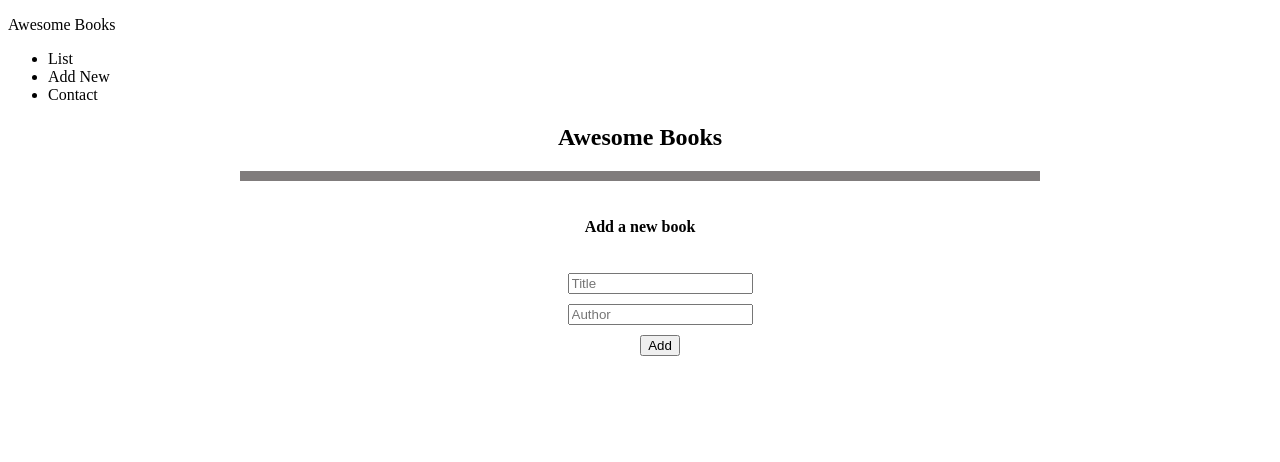
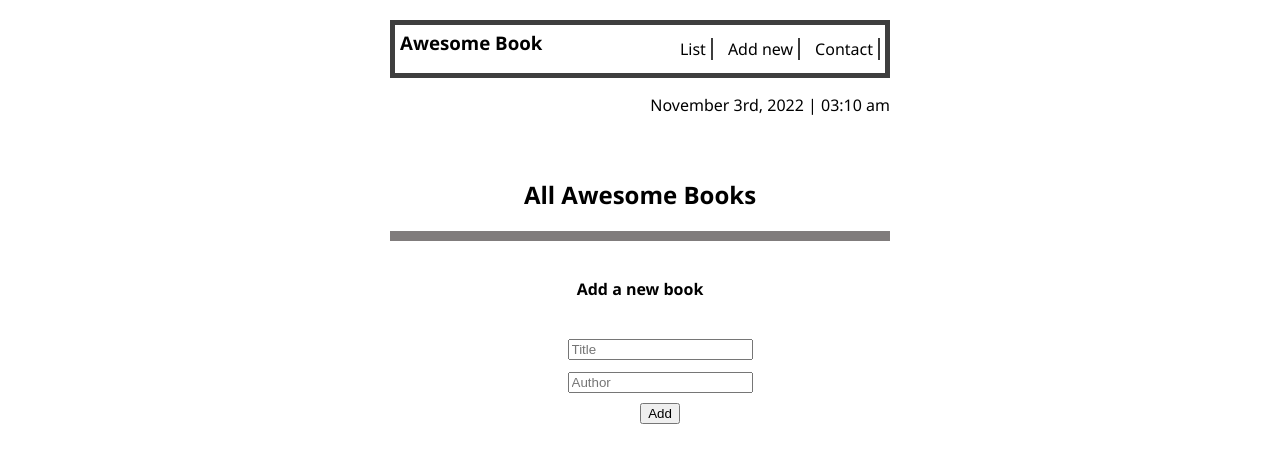
Before and after one commit to SergSkol/awesome-book, a website: page index.html in a window 1280 px wide. Drawn offline with Linux system fonts and the light colour scheme.

Commit message:
add header to page

```diff
--- a/index.html
+++ b/index.html
@@ -8,16 +8,28 @@
     <title>Awesome books</title>
   </head>
   <body>
-    <nav>
+    <!-- <nav>
       <p>Awesome Books</p>
       <ul class="links">
         <li>List</li>
         <li>Add New</li>
         <li>Contact</li>
       </ul>
-    </nav>
+    </nav> -->
+    <!-- header -->
+    <header class="book-selection">
+      <h3 class="book-selector">Awesome Book</h3>
+      <ul class="links">
+        <li class="links-desc">List</li>
+        <li class="links-desc">Add new</li>
+        <li class="links-desc">Contact</li>
+      </ul>
+    </header>
+    <span class="date">
+      <p class="date-time">November 3rd, 2022 | 03:10 am</p>
+    </span>
     <section class="book-container">
-      <h1 class="app-name">Awesome Books</h1>
+      <h1 class="app-name">All Awesome Books</h1>
       <p class="book-list"></p>
       <form class="form">
         <h6 class="form-title">Add a new book</h6>
--- a/style.css
+++ b/style.css
@@ -1,6 +1,49 @@
+body {
+  max-width: 500px;
+  margin: 0 auto;
+  font-family: 'Segoe UI', Tahoma, Geneva, Verdana, sans-serif;
+}
+
+li {
+  list-style-type: none;
+}
+
+.book-selection {
+  max-width: 500px;
+  margin: 0 auto;
+  height: 6vh;
+  margin-top: 20px;
+  display: flex;
+  justify-content: space-between;
+  border: 5px solid #3e3e3e;
+}
+
+.book-selector {
+  margin: 5px 0 0 5px;
+}
+
+.links {
+  display: flex;
+  justify-content: center;
+  align-items: center;
+}
+
+.links-desc {
+  list-style: none;
+  border-right: 2px solid #3e3e3e;
+  margin: 0 5px;
+  padding: 0 5px;
+}
+
+.date {
+  float: right;
+  margin-bottom: 30px;
+}
+
 .book-container {
-  max-width: 800px;
+  max-width: 500px;
   margin: 0 auto;
+  margin-top: 100px;
 }
 
 .book-list {
```
